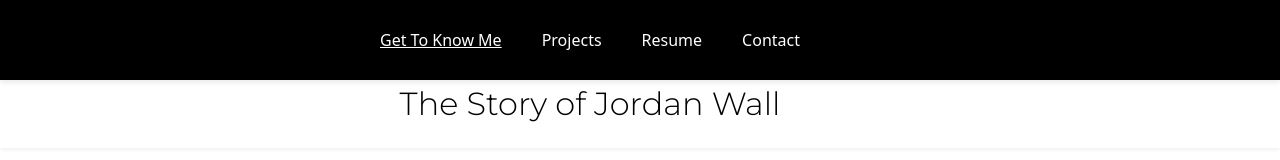
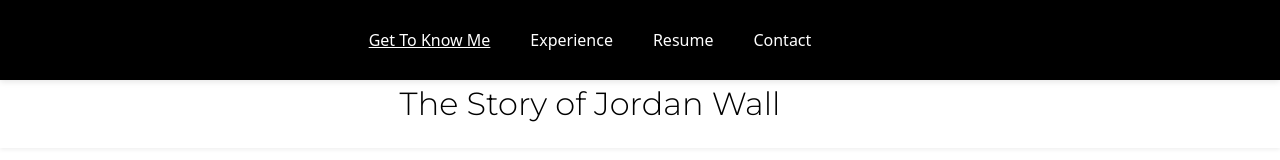
Before and after one commit to jordanwall824-eng/thestoryofjordanwall, a React (Vite) app: page / in a window 1280 px wide. Shown: the top 160 px of the page. Built offline with nearby package versions, Linux system fonts and the light colour scheme; a web font is replaced by a local one.

Commit message:
Changes for experience tab and main.jsx file

```diff
--- a/src/App.jsx
+++ b/src/App.jsx
@@ -62,7 +62,7 @@ function App() {
                 to="/projects"
                 className={({ isActive }) => (isActive ? "active" : "")}
               >
-                Projects
+                Experience
               </NavLink>
             </li>
 
@@ -101,6 +101,8 @@ function App() {
           <Route path="/contact" element={<Contact />} />
         </Routes>
       </main>
+
+
     </div>
   );
 }
--- a/src/main.jsx
+++ b/src/main.jsx
@@ -6,7 +6,7 @@ import "./index.css";
 
 ReactDOM.createRoot(document.getElementById("root")).render(
   <React.StrictMode>
-    <BrowserRouter>
+    <BrowserRouter basename="/">
       <App />
     </BrowserRouter>
   </React.StrictMode>
```
